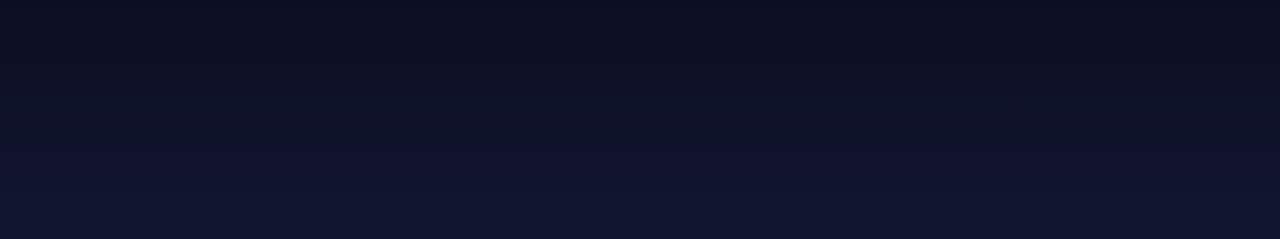
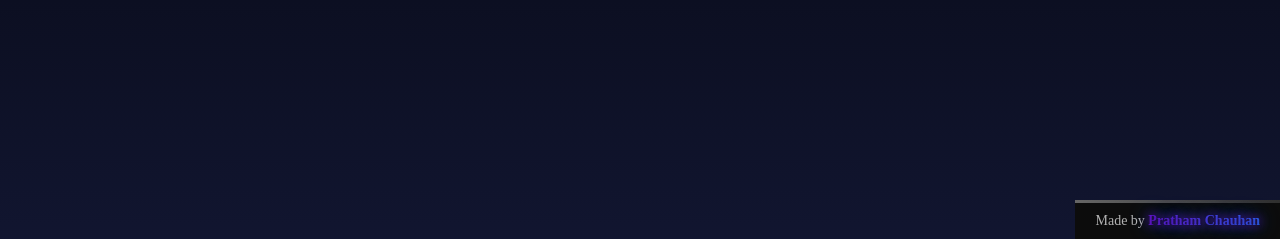
Before and after one commit to Pratham-Chauhan/Artstation-flask-app, a Flask app: page /1 in a window 1280 px wide. Shown: the part 561-800 px from the top of the page. Run offline with Flask 3, Linux system fonts and the light colour scheme; data that the repository does not hold is empty; some libraries are stand-ins or nearby versions.

Commit message:
add footer and my name at last.

```diff
--- a/static/main_style.css
+++ b/static/main_style.css
@@ -36,7 +36,7 @@
   /* filter: invert(50%) sepia(100%) saturate(5000%) hue-rotate(5.7rad); */
 }
 
-body{
+body {
   background: linear-gradient(to bottom, black, #21295c);
   background-attachment: fixed;
   background-size: 100% 96em;
@@ -81,8 +81,6 @@ body{
     filter: blur(6px) brightness(1.1);
 } */
 
-
-
 /* .like:focus{
   filter: invert(50%) sepia(100%) saturate(5000%) hue-rotate(5.7rad);
 } */
@@ -125,8 +123,51 @@ div.artist {
   display: -webkit-box;
   -webkit-line-clamp: 2;
   -webkit-box-orient: vertical;
+}
 
+.footer {
+  /* position: fixed;
+  bottom: 0;
+  right: 0;
+  font-size: 12px;
+  color: #666;
+  padding: 5px;
+  background-color: #f9f9f9;
+  border-top: 1px solid #ddd; */
+
+  position: fixed;
+  bottom: 0;
+  right: 0;
+
+  font-size: 14px;
+  color: #b3b3b3;
+  padding: 10px 20px;
+  background-color: #0c0c0c; /* Dark background color for better contrast */
+  /* border-top: 1px solid #ccc; */
+  border-top: 3px solid #2f2f2f;
+  border-image: linear-gradient(to right, #666666, #2f2f2f) 1;
+  text-align: center; /* Center align the text */
 }
+
+.footer #your-name {
+  font-weight: bold;
+  background: linear-gradient(to right, #6a11cb, #2575fc); /* Gradient color */
+  -webkit-background-clip: text; /* For text gradient */
+  -webkit-text-fill-color: transparent; /* For text gradient */
+  text-shadow: 2px 2px 4px rgba(0, 0, 0, 0.3); /* Text shadow */
+  animation: subtleGlow 2s infinite alternate;
+}
+@keyframes subtleGlow {
+  0% {
+    text-shadow: 1px 1px 2px rgba(0, 0, 0, 0.2), 0 0 5px rgba(106, 17, 203, 0.5),
+      0 0 10px rgba(37, 117, 252, 0.5);
+  }
+  100% {
+    text-shadow: 1px 1px 2px rgba(0, 0, 0, 0.2), 0 0 10px rgba(106, 17, 203, 1),
+      0 0 20px rgba(37, 117, 252, 1);
+  }
+}
+
 @media screen and (max-width: 900px) {
   .container {
     grid-template-columns: repeat(2, 1fr);
@@ -191,7 +232,7 @@ div.artist {
   padding: 0.875rem 1.125rem;
   position: relative;
   text-align: left;
-    text-shadow: 0px 1px 2px rgba(0,0,0,0.2);
+  text-shadow: 0px 1px 2px rgba(0, 0, 0, 0.2);
   /* text-decoration: none; */
   transform: translateZ(0) scale(1);
   transition: transform 0.2s;
@@ -201,7 +242,6 @@ div.artist {
 
   animation: jump 0.5s infinite;
 }
-
 
 @keyframes jump {
   0% {
@@ -215,10 +255,9 @@ div.artist {
   }
 }
 
-
 .loadmore {
-    background: linear-gradient(to bottom, #66D9EF, #4FA1F6);
-    color: #FFFFFF;
+  background: linear-gradient(to bottom, #66d9ef, #4fa1f6);
+  color: #ffffff;
 
   text-shadow: 0 0 10px rgba(0, 0, 0, 0.2);
   border: 1px solid rgba(0, 0, 0, 0.1);
@@ -266,11 +305,9 @@ filter: blur(10px);
 
  */
 
-
 /* Glow effect */
 .loadmore {
   position: relative;
-
 }
 
 .glow {
@@ -279,18 +316,17 @@ filter: blur(10px);
   left: 0;
   width: 100%;
   height: 100%;
-    background: #44A4F7;
-    box-shadow: 0 0 10px #44A4F7;
+  background: #44a4f7;
+  box-shadow: 0 0 10px #44a4f7;
   opacity: 0.8;
   filter: blur(10px) brightness(1.2) contrast(1.2);
 
   transition: box-shadow 0.5s;
-
 }
 
 .loadmore-text {
   position: relative;
-    color: #FFFFFF;
+  color: #ffffff;
   text-shadow: 0px 4px 10px rgb(255 255 255 / 79%);
   font-size: 1.125rem;
   font-weight: 700;
--- a/templates/home.html
+++ b/templates/home.html
@@ -73,6 +73,11 @@
 
     <!-- <div class="loadmore" onclick="loads()">Load More</div> -->
 
+    <!-- footer -->
+    <div class="footer">Made by <span id="your-name">Pratham Chauhan</span></div>
+
+
+
     <script>
         // change color of like button to pink (enable)
         $(".like").on("click", function () {
```
Lines whose indentation alone changed are shown as unchanged.
